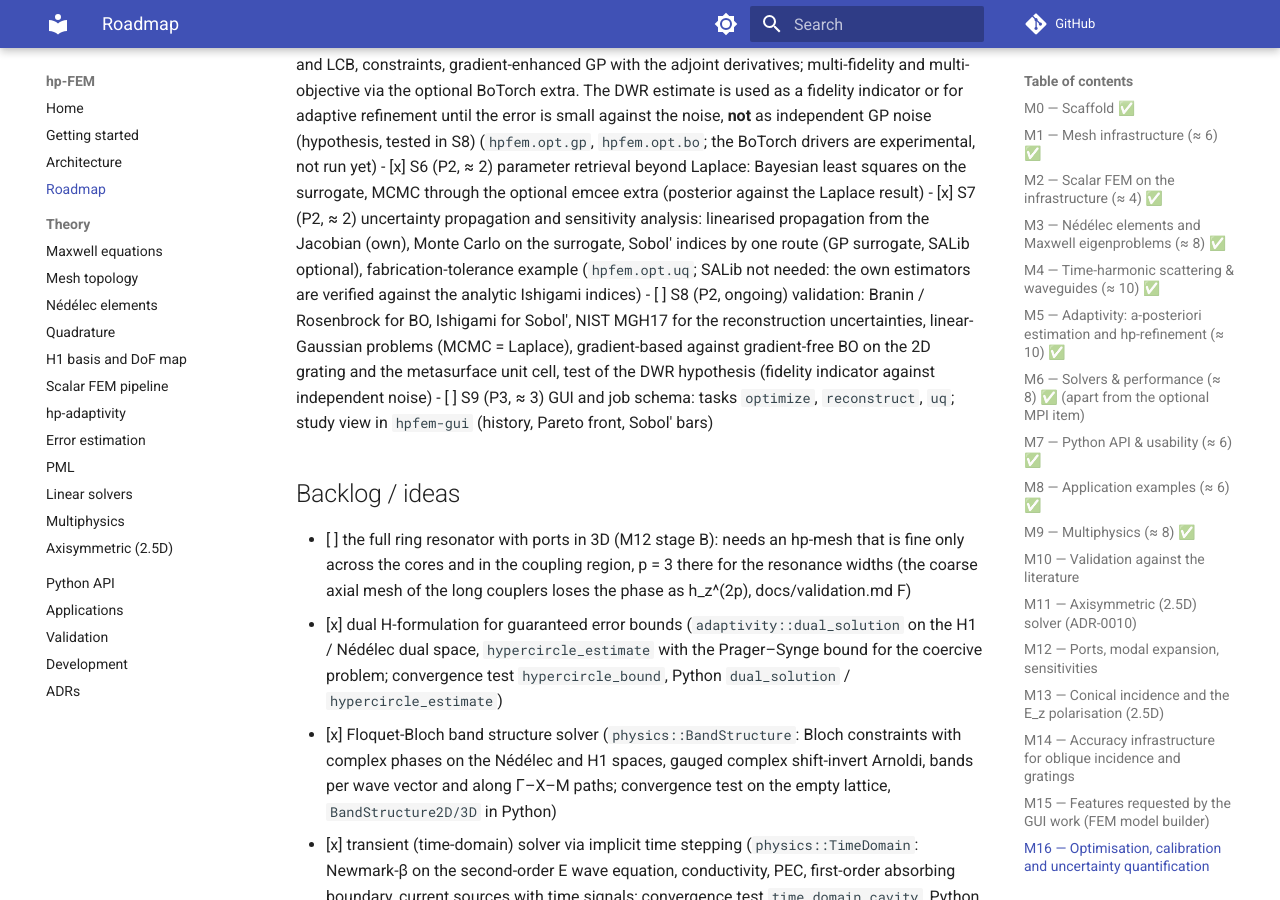
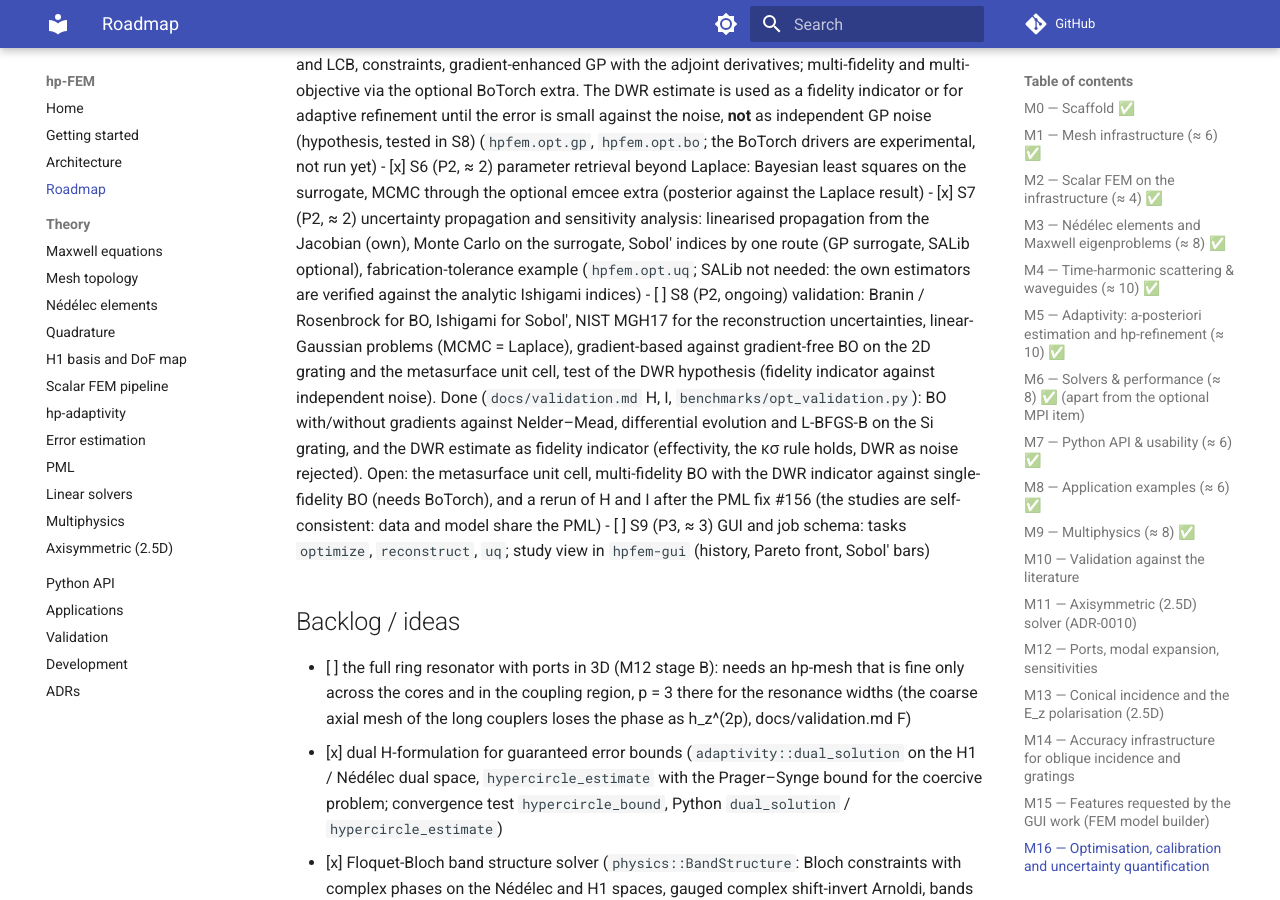
Before and after one commit to PhotonPower/hp-FEM, an MkDocs documentation site: the page built from docs/roadmap.md, in a window 1280 px wide and 900 px high, scrolled down 11355 px. Built offline with MkDocs 1.6.1 and Material for MkDocs 9.7.7, drawn with Linux system fonts in a browser that asks for light colours; comment, search, counter and statistics services are not loaded.

Commit message:
docs(roadmap): M16 S8 progress, changelog entry
Co-Authored-By: Claude Opus 5.5 <noreply@anthropic.com>

```diff
--- a/docs/roadmap.md
+++ b/docs/roadmap.md
@@ -431,7 +431,13 @@ effort in focused sessions.
 - [ ] S8 (P2, ongoing) validation: Branin / Rosenbrock for BO, Ishigami for Sobol', NIST MGH17
   for the reconstruction uncertainties, linear-Gaussian problems (MCMC = Laplace), gradient-based
   against gradient-free BO on the 2D grating and the metasurface unit cell, test of the DWR
-  hypothesis (fidelity indicator against independent noise)
+  hypothesis (fidelity indicator against independent noise). Done (`docs/validation.md` H, I,
+  `benchmarks/opt_validation.py`): BO with/without gradients against Nelder–Mead, differential
+  evolution and L-BFGS-B on the Si grating, and the DWR estimate as fidelity indicator
+  (effectivity, the κσ rule holds, DWR as noise rejected). Open: the metasurface unit cell,
+  multi-fidelity BO with the DWR indicator against single-fidelity BO (needs BoTorch), and a
+  rerun of H and I after the PML fix #156 (the studies are self-consistent: data and model
+  share the PML)
 - [ ] S9 (P3, ≈ 3) GUI and job schema: tasks `optimize`, `reconstruct`, `uq`; study view in
   `hpfem-gui` (history, Pareto front, Sobol' bars)
 
```
Also changed, not shown: CHANGELOG.md (+7 -0 lines).
